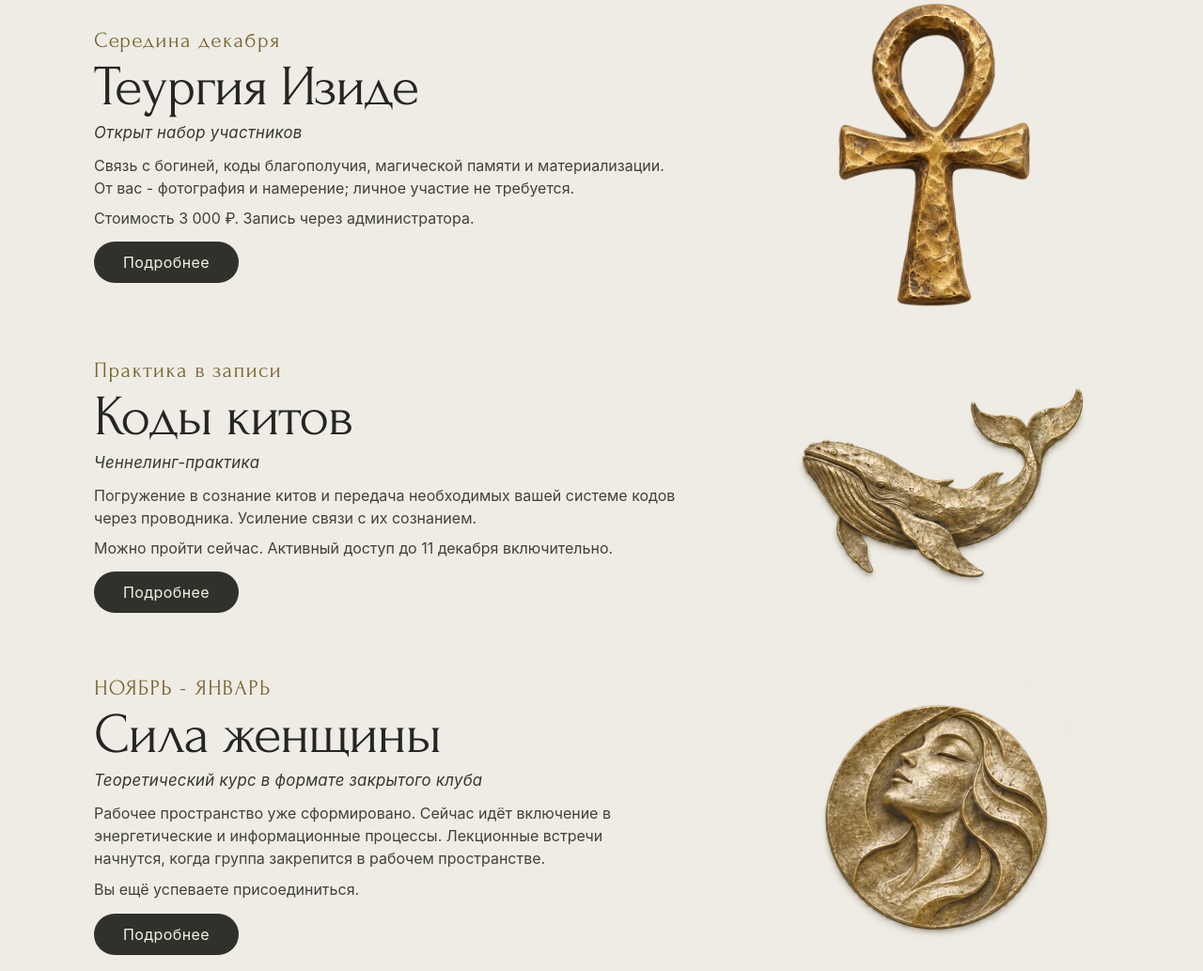
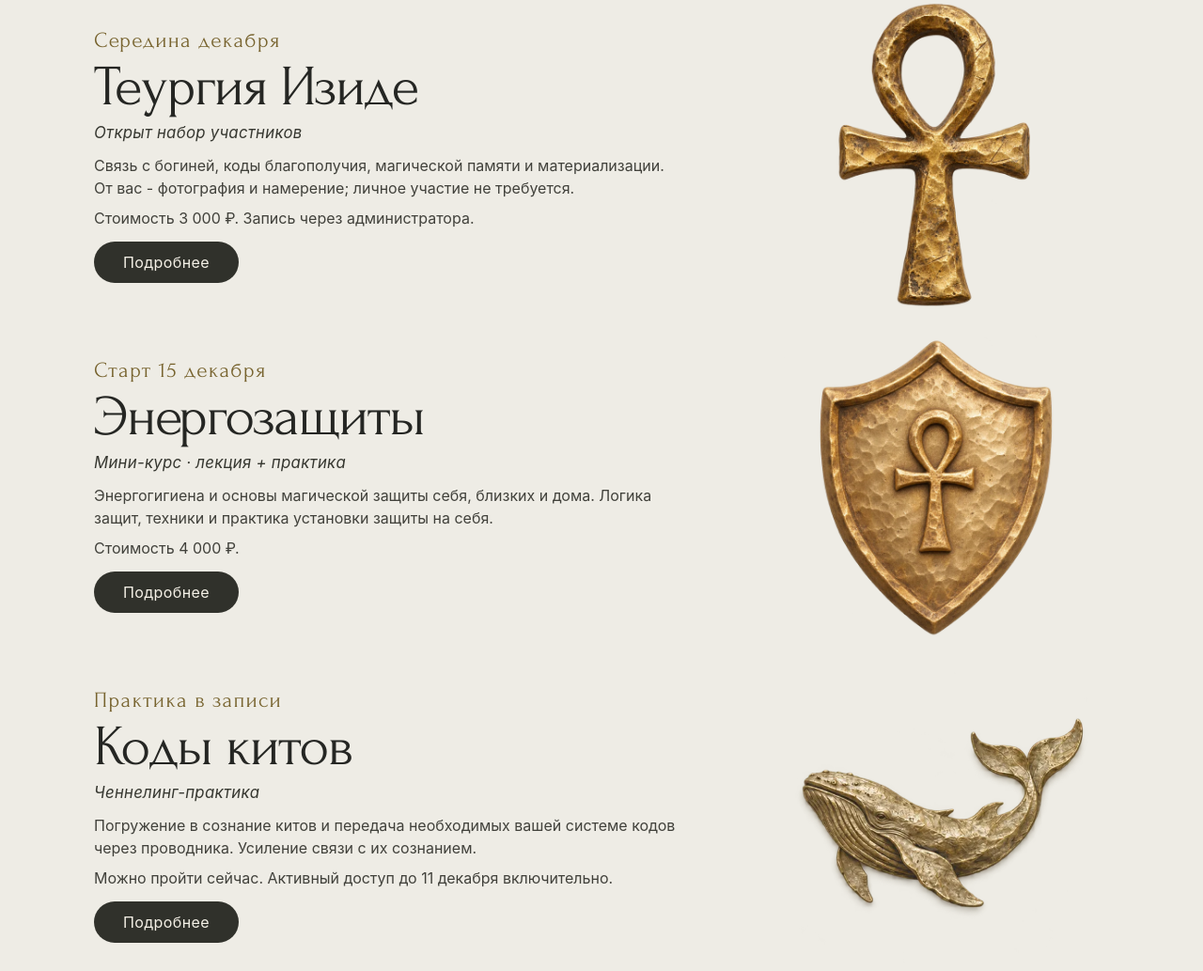
Before and after one commit to sr6c89rhy6-ui/couturiersoul-pages, a plain HTML site: page index.html in a window 1280 px wide. Shown: the part 981-2014 px from the top of the page at 94% size. Drawn offline with Linux system fonts and the light colour scheme.

Commit message:
Add course payment buttons and agenda entry; update event status labels

```diff
--- a/index.html
+++ b/index.html
@@ -38,7 +38,7 @@
     .description{max-width:620px;font-size:1rem;line-height:1.5;color:var(--body);margin:0 0 8px;text-wrap:pretty}
     .note{font-size:1rem;margin:0 0 12px;color:var(--body)}
     .course-status{max-width:620px;margin:0 0 9px;font-size:1rem;line-height:1.5;color:var(--body);text-wrap:pretty}
-    .course-open{margin-bottom:13px}
+    .course-open{margin-bottom:13px;color:#9e302b;font-weight:500}
     .details{display:inline-flex;justify-content:center;align-items:center;min-width:154px;min-height:44px;padding:8px 25px;border-radius:100px;background:var(--button);color:#f5f1e7;font-size:1rem;line-height:1.2;letter-spacing:.025em;text-decoration:none;transition:background-color .2s,transform .2s}
     .details:hover{background:#57513f;transform:translateY(-1px)}
     .event-art{width:100%;aspect-ratio:1;background-image:url("assets/antique-gold-emblems.webp?v=20261120");background-repeat:no-repeat;background-size:300% 100%;pointer-events:none}
@@ -47,6 +47,7 @@
     .dragon{background-position:100% 50%}
     .pleyady{background-image:url("pleyady/assets/pleyady-gold.webp");background-size:contain;background-position:center}
     .isis{background-image:url("teurgiya-izide/assets/ankh-antique-gold.webp?v=20261124");background-size:contain;background-position:center}
+    .energy-protection{background-image:url("energozashchity/assets/shield.webp");background-size:contain;background-position:center}
     .payment{text-align:center;margin-top:39px}
     .offer{font:400 clamp(1.65rem,3.5vw,2.35rem)/1.18 var(--forum);color:var(--gold);margin:0 auto 8px;text-wrap:balance}
     .promocode{font-size:1.4rem;letter-spacing:.01em;margin:0 0 25px}
@@ -98,7 +99,7 @@
     <div class="events" id="events" aria-label="Афиша Академии">
       <article class="event" aria-labelledby="pleyady-title">
         <div class="event-copy">
-          <p class="date"><span class="soon">Скоро</span><time datetime="2026-11-25T10:00:00+03:00">25.11 · 10:00 МСК</time></p>
+          <p class="date"><span class="soon">Запись до 25.11</span><time datetime="2026-11-25T10:00:00+03:00">25.11 · 10:00 МСК</time></p>
           <h2 id="pleyady-title">ПЛЕЯДЫ</h2>
           <p class="event-type">Ченнелинг-передача · энергокоррекция</p>
           <p class="description">Передача необходимых кодов и ресурса для энергетической коррекции системы под запрос Души. Индивидуальная работа через проводника в пространстве Академии.</p>
@@ -130,6 +131,17 @@
         </div>
         <div class="event-art isis" aria-hidden="true"></div>
       </article>
+      <article class="event" aria-labelledby="protection-title">
+        <div class="event-copy">
+          <p class="date"><time datetime="2026-12-15">Старт 15 декабря</time></p>
+          <h2 id="protection-title">Энергозащиты</h2>
+          <p class="event-type">Мини-курс · лекция + практика</p>
+          <p class="description">Энергогигиена и основы магической защиты себя, близких и дома. Логика защит, техники и практика установки защиты на себя.</p>
+          <p class="note">Стоимость 4 000 ₽.</p>
+          <a class="details" href="energozashchity/" aria-label="Подробнее о мини-курсе Энергозащиты">Подробнее</a>
+        </div>
+        <div class="event-art energy-protection" aria-hidden="true"></div>
+      </article>
       <article class="event" aria-labelledby="whales-title">
         <div class="event-copy">
           <p class="date">Практика в записи</p>
@@ -147,7 +159,7 @@
           <h2 id="woman-title">Сила женщины</h2>
           <p class="event-type">Теоретический курс в формате закрытого клуба</p>
           <p class="course-status">Рабочее пространство уже сформировано. Сейчас идёт включение в энергетические и информационные процессы. Лекционные встречи начнутся, когда группа закрепится в рабочем пространстве.</p>
-          <p class="note course-open">Вы ещё успеваете присоединиться.</p>
+          <p class="note course-open">Ещё можно присоединиться.</p>
           <a class="details" href="sila-zhenshchiny/" aria-label="Подробнее о курсе Сила женщины">Подробнее</a>
         </div>
         <div class="event-art woman" aria-hidden="true"></div>
```
Also changed, not shown: energozashchity/index.html (+4 -3 lines).
